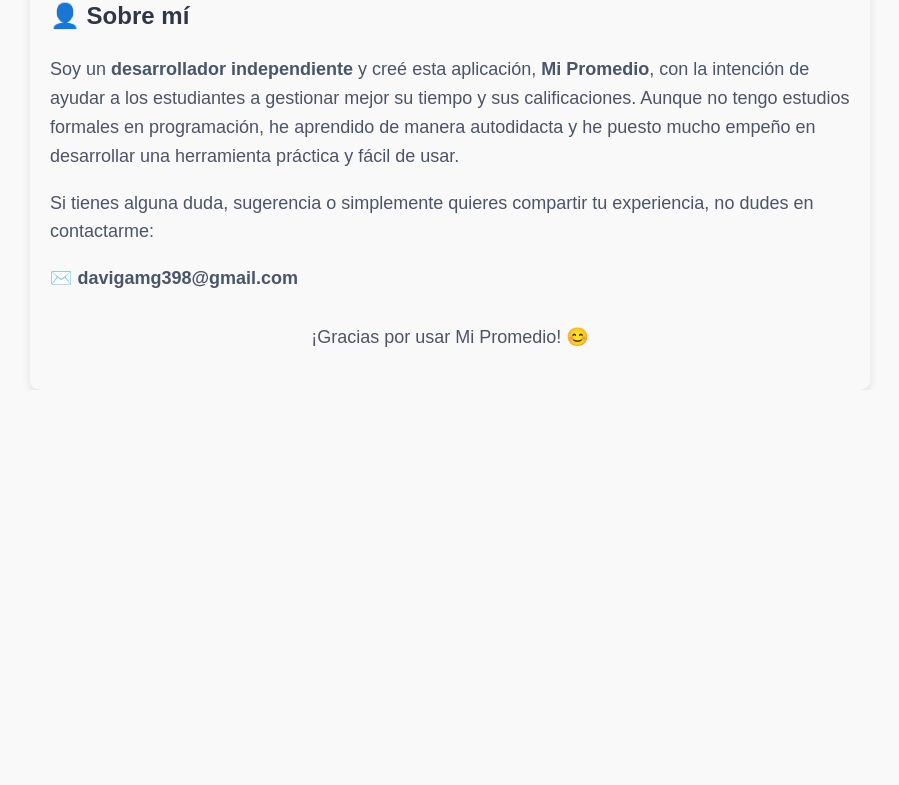
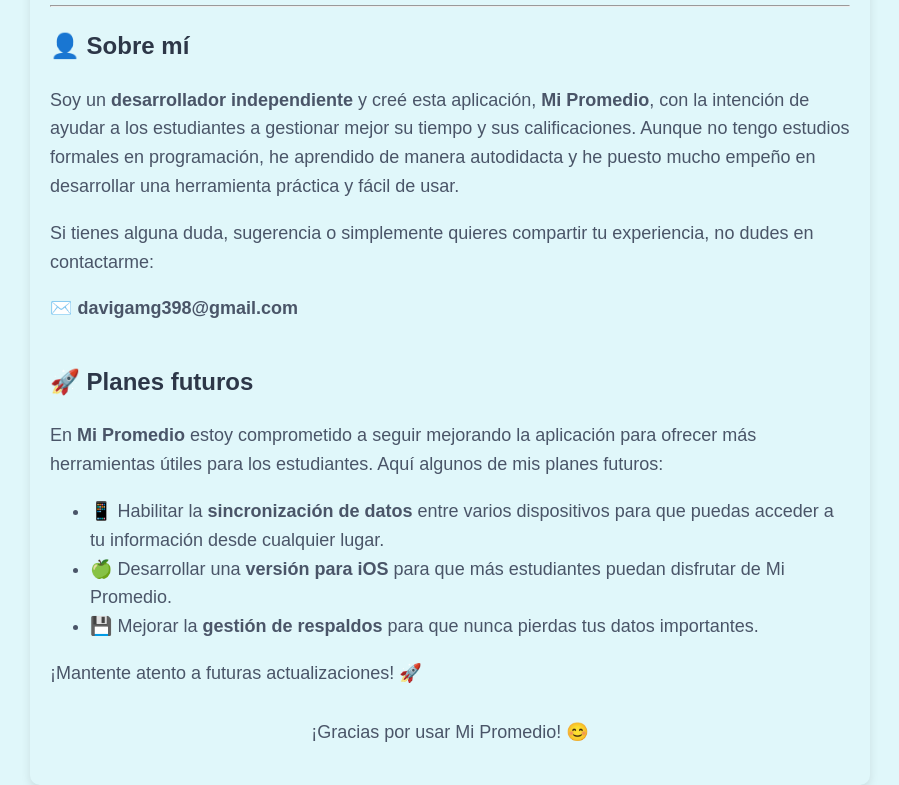
Before and after one commit to Maquiapps/mi-promedio-ads, a plain HTML site: page index.html in a window 1280 px wide. Shown: the part 839-1624 px from the top of the page, without its empty margins (190-1089 px from the left). Before the commit the page ends 1229 px from the top, so only its background shows below. Drawn offline with Linux system fonts and the light colour scheme.

Commit message:
Update index.html

```diff
--- a/index.html
+++ b/index.html
@@ -12,7 +12,7 @@
             padding: 20px;
             max-width: 800px;
             margin: auto;
-            background-color: #f9f9f9;
+            background-color: #e0f7fa; /* Color de fondo cambiado */
             border-radius: 10px;
             box-shadow: 0 4px 10px rgba(0, 0, 0, 0.1);
         }
@@ -38,7 +38,10 @@
         }
         .icon {
             border-radius: 50%;
-            width: 50px;
+            width: 100px; /* Ícono más grande */
+        }
+        .section {
+            margin-top: 40px;
         }
     </style>
 </head>
@@ -82,6 +85,17 @@
     <p>Si tienes alguna duda, sugerencia o simplemente quieres compartir tu experiencia, no dudes en contactarme:</p>
     <p>✉️ <strong>davigamg398@gmail.com</strong></p>
 
+    <div class="section">
+        <h2>🚀 Planes futuros</h2>
+        <p>En <strong>Mi Promedio</strong> estoy comprometido a seguir mejorando la aplicación para ofrecer más herramientas útiles para los estudiantes. Aquí algunos de mis planes futuros:</p>
+        <ul>
+            <li>📱 Habilitar la <strong>sincronización de datos</strong> entre varios dispositivos para que puedas acceder a tu información desde cualquier lugar.</li>
+            <li>🍏 Desarrollar una <strong>versión para iOS</strong> para que más estudiantes puedan disfrutar de Mi Promedio.</li>
+            <li>💾 Mejorar la <strong>gestión de respaldos</strong> para que nunca pierdas tus datos importantes.</li>
+        </ul>
+        <p>¡Mantente atento a futuras actualizaciones! 🚀</p>
+    </div>
+
     <p style="text-align: center; margin-top: 30px;">¡Gracias por usar Mi Promedio! 😊</p>
 </body>
 </html>
```
